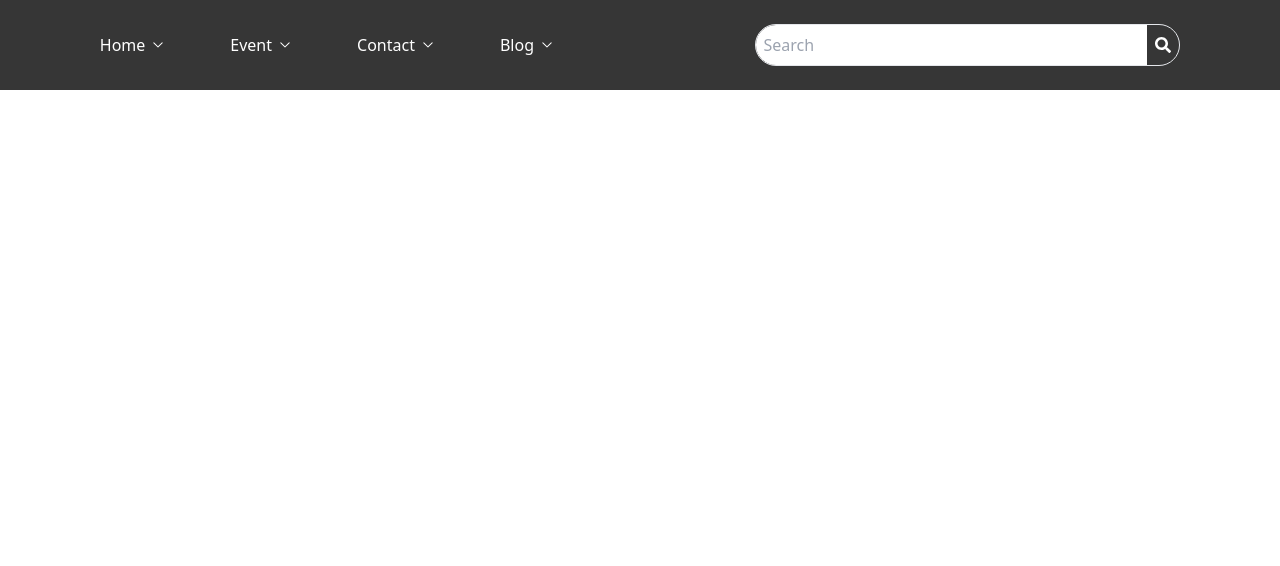
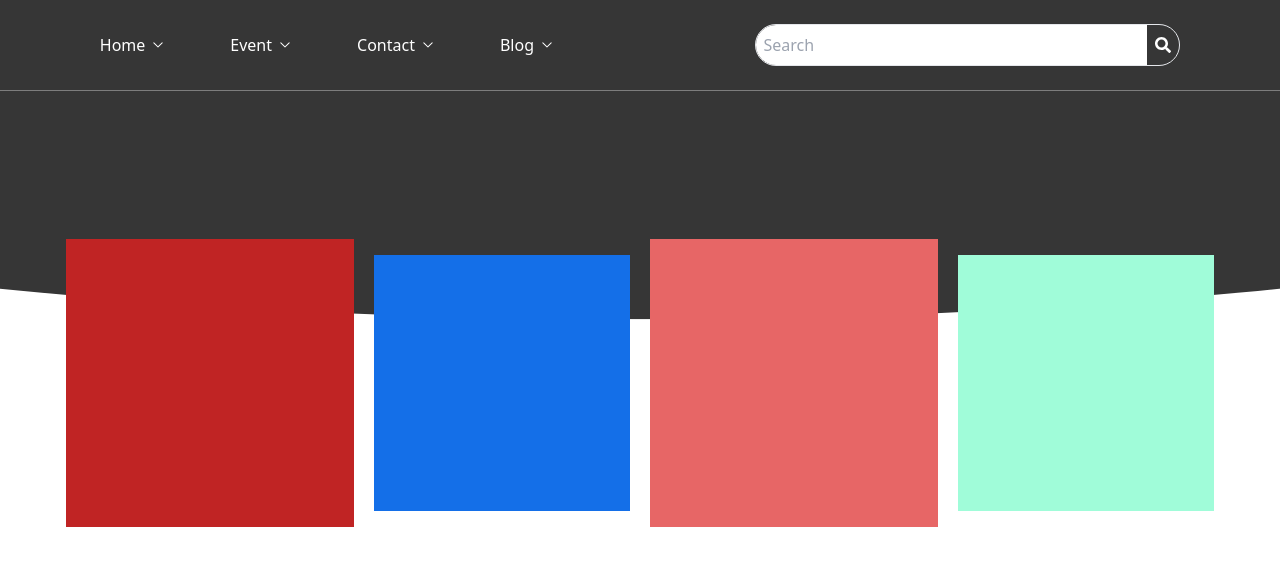
Before and after one commit to NULLcodehub/innovate_layout, a Next.js app: page / in a window 1280 px wide. Shown: the top 566 px of the page. Built offline with nearby package versions, Linux system fonts and the light colour scheme.

Commit message:
hero section with hover effect completed

```diff
--- a/src/app/components/Hero/Hero.css
+++ b/src/app/components/Hero/Hero.css
@@ -0,0 +1,42 @@
+
+.bg-div{
+    margin-top: 0;
+    height: 28.67vh;
+    background:#363636;
+    clip-path: ellipse(100% 100% at 50% 100%);
+    transform: rotate(180deg)
+    /* clip-path: polygon(0 0, 100% 0, 100% 85%, 50% 100%, 0 85%) */
+}
+.box-div{
+    width: 100vw;
+    z-index: 10000000;
+    position: relative;
+    top: -80px;
+
+
+}
+
+.box-div .box:nth-child(odd){
+
+    /* width: 300px;
+    height: 300px; */
+    /* background: #000; */
+    transition: all 0.5s linear;
+    transform-origin: center;
+}
+.box-div .box:nth-child(even){
+
+    /* width: 260px;
+    height: 260px;
+    background: #ed6060; */
+    transition: all 1s forward;
+    transition: all 0.5s linear;
+    transform-origin: center;
+
+}
+
+.box-div .box:hover{
+    width: 400px;
+    height: 400px;
+    transition: all 1s forward;
+}
--- a/src/app/components/Hero/Hero.js
+++ b/src/app/components/Hero/Hero.js
@@ -1,9 +1,20 @@
 import React from 'react';
+import './Hero.css'
 
 const Hero = () => {
     return (
-        <>
-        </>
+      <>
+        <section className='hero h-screen mb-10'>
+          <div className="bg-div"></div>
+
+          <div className="box-div  flex flex-wrap justify-center items-center gap-5 ">
+            <div className="box w-72 h-72 bg-customRed"></div>
+            <div className="box w-64 h-64 bg-customBlue"></div>
+            <div className="box  w-72 h-72 bg-customOrange"></div>
+            <div className="box w-64 h-64 bg-customGreen"></div>
+          </div>
+        </section>
+      </>
     );
 };
 
--- a/tailwind.config.js
+++ b/tailwind.config.js
@@ -10,6 +10,10 @@ module.exports = {
       colors: {
         background: "var(--background)",
         foreground: "var(--foreground)",
+        customRed: '#C02424',
+        customBlue: '#146FE8',
+        customOrange: '#E76666',
+        customGreen:'#A0FCD9'
       },
     },
   },
```
